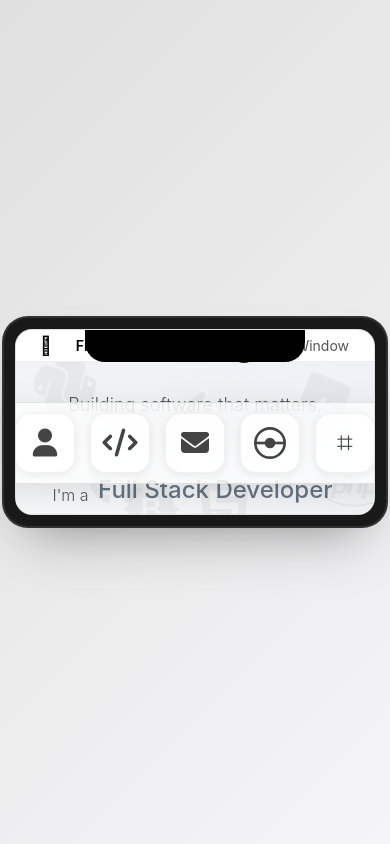
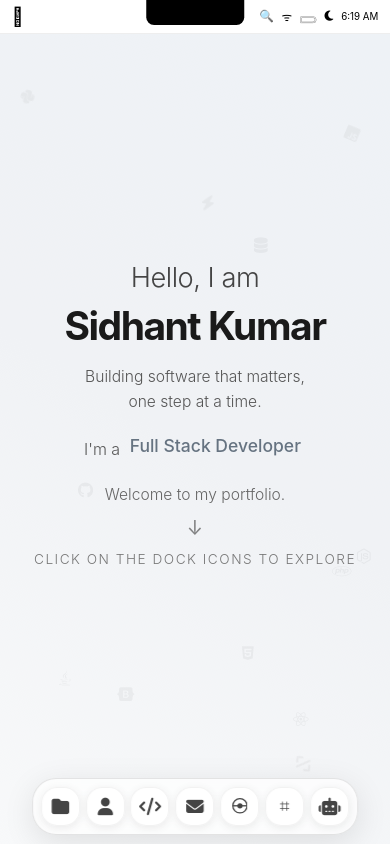
Before and after one commit to sidhantkumar1315/portfolioWebsite, a plain HTML site: page index.html in a window 390 px wide. Drawn offline with nearby package versions, Linux system fonts and the light colour scheme.

Commit message:
feat: added resposiveness to support various devices.

```diff
--- a/script.js
+++ b/script.js
@@ -134,6 +134,7 @@ const appConfigs = {
                         <p>Added contributor statistics and repo filtering, improving productivity for teams managing multiple projects.</p>
                         <div class="project-links">
                             <a href="https://github.com/sidhantkumar1315/Gitofy" target="_blank"><i class="fab fa-github"></i> GitHub</a>
+                            <a href="https://drive.google.com/file/d/1Z9PGn96acCaL19fEXS1KEwCFMA5IpiB1/view?usp=sharing" target="_blank"><i class="fas fa-download"></i> Download APK</a>
                         </div>
                         <p class="project-duration">Jan 2025 - Aug 2025</p>
                     </div>
@@ -501,22 +502,28 @@ document.addEventListener('DOMContentLoaded', () => {
         });
     });
 
-    // Traffic lights handlers
-    document.getElementById('close-btn').addEventListener('click', closeApp);
-    document.getElementById('minimize-btn').addEventListener('click', () => {
+    // Traffic lights handlers with null checks
+    const closeBtn = document.getElementById('close-btn');
+    const minimizeBtn = document.getElementById('minimize-btn');
+    const maximizeBtn = document.getElementById('maximize-btn');
+
+    if (closeBtn) closeBtn.addEventListener('click', closeApp);
+    if (minimizeBtn) minimizeBtn.addEventListener('click', () => {
         closeApp();
     });
-
-    document.getElementById('maximize-btn').addEventListener('click', () => {
+    if (maximizeBtn) maximizeBtn.addEventListener('click', () => {
         console.log('Already in fullscreen');
     });
 
-    // Click on Apple logo to go back to Finder
-    document.querySelector('.apple-logo').addEventListener('click', () => {
-        if (document.getElementById('fullscreen-app').classList.contains('active')) {
-            closeApp();
-        }
-    });
+    // Click on Apple logo to go back to Finder with null check
+    const appleLogo = document.querySelector('.apple-logo');
+    if (appleLogo) {
+        appleLogo.addEventListener('click', () => {
+            if (document.getElementById('fullscreen-app').classList.contains('active')) {
+                closeApp();
+            }
+        });
+    }
 
     // Menu items functionality
     const menuItems = document.querySelectorAll('.menu-item');
--- a/styles/base/variables.css
+++ b/styles/base/variables.css
@@ -1,8 +1,8 @@
 :root {
 
     --laptop-width: 98.5vw;
-    --laptop-max-width: 1800px;
-    --laptop-aspect-ratio: 16/8.7;
+    --laptop-height: 98.9vh;
+    --laptop-max-width: none;
 
 
     --primary-color: #2c3e50;
@@ -17,6 +17,6 @@
     --shadow-md: 0 15px 35px rgba(0, 0, 0, 0.08);
     --shadow-lg: 0 20px 40px rgba(0, 0, 0, 0.15);
     --transition: all 0.3s ease;
-    --menu-height: 32px;
-    --dock-size: 70px;
+    --menu-height: max(28px, 3vh);
+    --dock-size: max(70px, 6vh);
 }
--- a/styles/components/laptop.css
+++ b/styles/components/laptop.css
@@ -1,18 +1,21 @@
 .laptop-container {
-    width: var(--laptop-width);
-    max-width: var(--laptop-max-width);
-    aspect-ratio: var(--laptop-aspect-ratio);
-    height: auto;
+    width: 98.5vw;
+    height: 98.9vh;
+    max-width: none;
+    margin: 1vh auto;
+    display: flex;
+    align-items: center;
+    justify-content: center;
 }
 
 .laptop-screen {
     background: #1a1a1a;
-    border-radius: 24px;
-    padding: 12px;
+    border-radius: min(24px, 2vw);
+    padding: min(12px, 1vw);
     box-shadow:
         0 0 0 2px #333,
-        0 30px 60px -20px rgba(0,0,0,0.25),
-        0 20px 40px -30px rgba(0,0,0,0.3);
+        0 min(30px, 2vh) min(60px, 4vh) min(-20px, -1vh) rgba(0,0,0,0.25),
+        0 min(20px, 1.5vh) min(40px, 3vh) min(-30px, -2vh) rgba(0,0,0,0.3);
     width: 100%;
     height: 100%;
 }
@@ -22,11 +25,11 @@
     height: 100%;
     background: var(--bg-light);
     position: relative;
-    border-radius: 16px;
+    border-radius: min(16px, 1.5vw);
     overflow: hidden;
     box-shadow:
         0 0 0 1px var(--border-light),
-        0 0 20px rgba(0,0,0,0.05);
+        0 0 min(20px, 1.5vh) rgba(0,0,0,0.05);
 }
 
 .notch {
@@ -34,9 +37,9 @@
     top: 0;
     left: 50%;
     transform: translateX(-50%);
-    width: 220px;
+    width: min(220px, 15vw);
     height: var(--menu-height);
     background: #000;
-    border-radius: 0 0 20px 20px;
+    border-radius: 0 0 min(20px, 1.5vw) min(20px, 1.5vw);
     z-index: 1000;
 }
--- a/styles/layout/responsive.css
+++ b/styles/layout/responsive.css
@@ -1,35 +1,268 @@
 @media (max-width: 768px) {
+    /* Dynamic full-screen layout that adapts to any mobile device */
     .laptop-container {
-        width: 98vw;
+        width: 100vw;
+        max-width: 100vw;
+        height: 100vh;
+        height: 100dvh; /* Dynamic viewport height for mobile browsers */
+        margin: 0;
+        overflow: hidden;
+    }
+
+    /* Full-screen laptop interface */
+    .laptop-screen {
+        border-radius: 0;
+        padding: 0;
+        height: 100%;
+        width: 100%;
+        box-shadow: none;
+        background: #1a1a1a;
+    }
+
+    .macbook-screen {
+        border-radius: 0;
+        height: 100%;
+        width: 100%;
+        box-shadow: none;
+    }
+
+    /* Dynamic notch that scales with screen width */
+    .notch {
+        width: min(150px, 25vw);
+        height: min(25px, 3vh);
+        border-radius: 0 0 min(15px, 2vw) min(15px, 2vw);
+    }
+
+    /* Responsive menu bar */
+    .menu-bar {
+        height: max(28px, 4vh);
+        font-size: min(12px, 2.5vw);
+        padding: 0 min(15px, 3vw);
+    }
+
+    .menu-left .app-name {
+        display: none;
+    }
+
+    .menu-left .menu-item {
+        display: none;
+    }
+
+    .menu-right {
+        gap: min(10px, 2vw);
+    }
+
+    .menu-icon {
+        font-size: min(14px, 3vw);
+    }
+
+    .time {
+        font-size: min(12px, 2.5vw);
+    }
+
+    /* Responsive hero section that scales with viewport */
+    .hero-intro {
+        margin-top: min(-50px, -6vh);
+        padding: 0 min(20px, 4vw);
+        max-width: 100%;
     }
 
     .intro-content h1 {
-        font-size: 40px;
+        font-size: min(32px, 7vw);
+        margin-bottom: min(10px, 1vh);
     }
 
     .name-title {
-        font-size: 60px;
+        font-size: min(48px, 10vw);
+        margin-bottom: min(15px, 2vh);
     }
 
     .summary {
-        font-size: 18px;
+        font-size: min(18px, 4vw);
+        margin-bottom: min(20px, 3vh);
     }
 
     .current-role {
-        font-size: 24px;
+        font-size: min(22px, 4.5vw);
     }
 
+    .subtitle {
+        font-size: min(20px, 4vw);
+        margin-bottom: min(10px, 1vh);
+    }
+
+    .arrow-down {
+        font-size: min(28px, 5vw);
+        margin: min(10px, 1vh) 0;
+    }
+
+    .hint {
+        font-size: min(16px, 3.5vw);
+        margin-top: min(10px, 1vh);
+    }
+
+    /* Optimized mobile dock - no scrolling */
     .dock {
-        gap: 15px;
-        padding: 10px;
+        gap: min(8px, 1.5vw);
+        padding: min(8px, 1.5vh) min(10px, 2vw);
+        bottom: min(15px, 2vh);
+        max-width: 95vw;
+        left: 50%;
+        transform: translateX(-50%);
+        overflow-x: visible;
+        flex-wrap: nowrap;
     }
 
     .dock-item {
-        width: 60px;
-        height: 60px;
+        width: min(45px, 10vw);
+        height: min(45px, 10vw);
+        max-width: 50px;
+        max-height: 50px;
+        min-width: 35px;
+        min-height: 35px;
+    }
+
+    /* Reduced hover effects for mobile */
+    .dock-item:hover {
+        transform: translateY(min(-8px, -1vh)) scale(1.1) !important;
+        box-shadow: 0 min(10px, 1.5vh) min(20px, 3vw) rgba(0, 0, 0, 0.15) !important;
+    }
+
+    .dock-item:active {
+        transform: translateY(min(-5px, -0.8vh)) scale(1.05) !important;
     }
 
     .dock-icon {
-        font-size: 28px;
+        font-size: min(20px, 4.5vw);
+        max-font-size: 24px;
+    }
+
+    .pokeball-icon svg {
+        width: min(18px, 4vw);
+        height: min(18px, 4vw);
+        max-width: 22px;
+        max-height: 22px;
+    }
+
+    /* Dynamic fullscreen app adjustments */
+    .fullscreen-app {
+        border-radius: 0;
+        margin: 0;
+        width: 100%;
+        height: 100%;
+    }
+
+    .app-header {
+        padding: min(10px, 2vh) min(15px, 3vw);
+        height: max(40px, 5vh);
+    }
+
+    .traffic-lights {
+        gap: min(8px, 1.5vw);
+    }
+
+    .traffic-light {
+        width: min(12px, 2.5vw);
+        height: min(12px, 2.5vw);
+        max-width: 16px;
+        max-height: 16px;
+    }
+
+    .app-title-bar {
+        font-size: min(14px, 3vw);
+    }
+
+    .app-content {
+        padding: min(20px, 4vw);
+        font-size: min(16px, 3.5vw);
+        height: calc(100% - max(40px, 5vh));
+        overflow-y: auto;
+    }
+
+    /* Dynamic project cards */
+    .project-grid {
+        grid-template-columns: 1fr;
+        gap: min(20px, 3vh);
+    }
+
+    .project-card {
+        padding: min(18px, 4vw);
+    }
+
+    .project-header h3 {
+        font-size: min(18px, 4vw);
+    }
+
+    .tech-badges {
+        gap: min(6px, 1vw);
+    }
+
+    .tech-badge {
+        font-size: min(11px, 2.5vw);
+        padding: min(3px, 0.5vw) min(8px, 1.5vw);
+    }
+
+    .project-card p {
+        font-size: min(14px, 3vw);
+    }
+
+    /* Dynamic contact form */
+    .contact-form {
+        padding: min(18px, 4vw);
+    }
+
+    .form-group input,
+    .form-group textarea {
+        font-size: min(16px, 3.5vw);
+        padding: min(12px, 2.5vw);
+    }
+
+    .submit-btn {
+        padding: min(12px, 2.5vw) min(24px, 5vw);
+        font-size: min(16px, 3.5vw);
+    }
+
+    /* Dynamic floating shapes */
+    .floating-shapes .lang-icon {
+        font-size: min(20px, 4vw);
+    }
+
+    /* Dynamic tic-tac-toe game */
+    .tic-tac-toe-grid {
+        grid-template-columns: repeat(3, min(70px, 15vw));
+        grid-template-rows: repeat(3, min(70px, 15vw));
+        gap: min(10px, 2vw);
+    }
+
+    .tic-tac-toe-cell {
+        font-size: min(28px, 6vw);
+    }
+
+    /* Dynamic Pokédex */
+    .pokemon-grid {
+        grid-template-columns: repeat(2, 1fr);
+        gap: min(12px, 2.5vw);
+    }
+
+    .pokemon-card {
+        padding: min(12px, 2.5vw);
+    }
+
+    /* Dynamic chat adjustments */
+    .chat-container {
+        height: min(350px, 40vh);
+    }
+
+    .chat-input {
+        font-size: min(16px, 3.5vw);
+        padding: min(10px, 2vw);
+    }
+
+    /* Ensure body and html take full height */
+    body, html {
+        height: 100%;
+        margin: 0;
+        padding: 0;
+        overflow-x: hidden;
     }
 }
```
